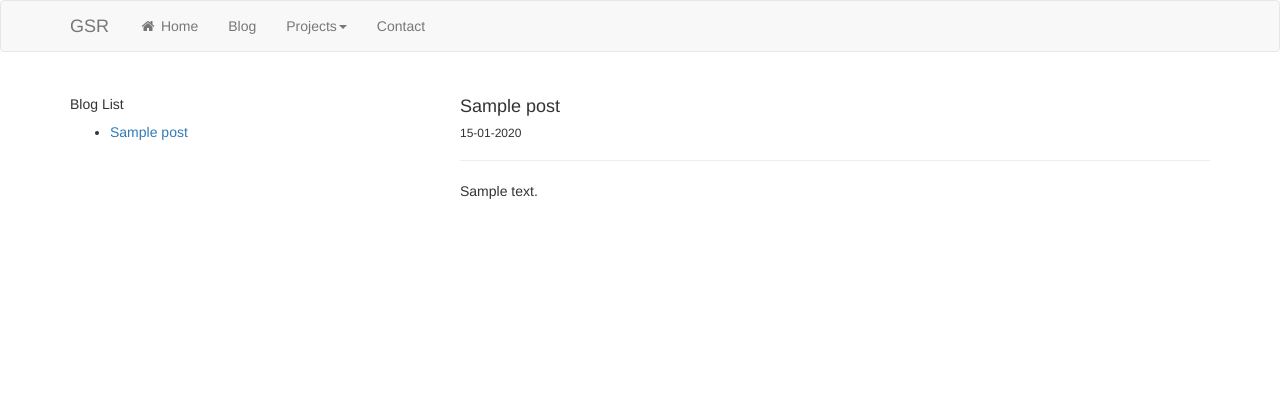
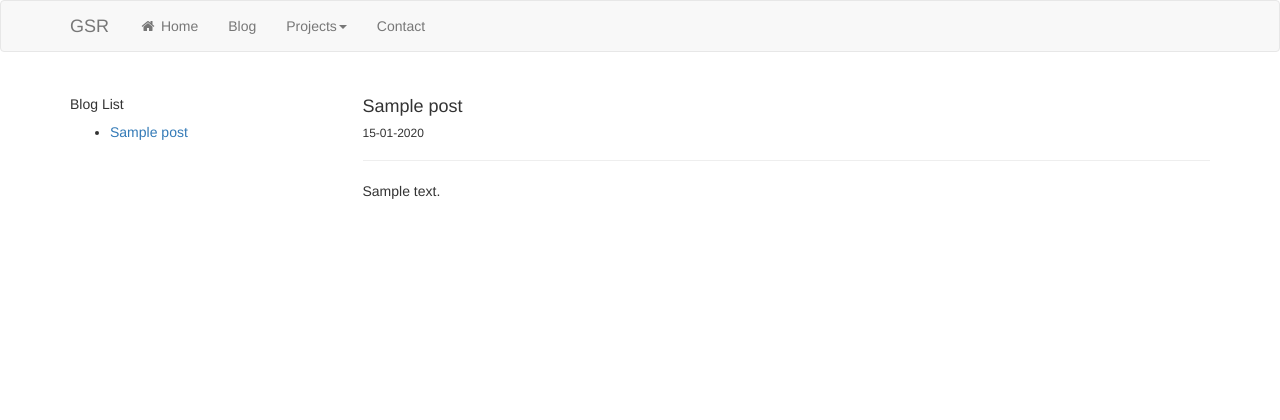
Before and after one commit to rana2884/mysite, a Django app: page /blog/1/ in a window 1280 px wide. Shown: the top 420 px of the page. Run offline with Django 3.2, Linux system fonts and the light colour scheme; tables that the repository leaves empty hold one stand-in row (values such as "Sample post"); some libraries are stand-ins or nearby versions.

Commit message:
blog post page

```diff
--- a/templates/blog/post.html
+++ b/templates/blog/post.html
@@ -6,7 +6,7 @@
 
 {% block content %}
     <div class="row">
-    <div class="col-md-4">
+    <div class="col-md-3">
         <h5>Blog List</h5>
         <ul class="text-left">
          {% for post in mylist %}
@@ -14,7 +14,7 @@
          {% endfor %}
         </ul>
     </div>
-    <div class="col-md-8 text-left">
+    <div class="col-md-9 text-left">
       <h4>{{ mypost.title }}</h4>
       <h6>{{ mypost.date|date:"d-m-Y" }}</h6>
       <hr>
```
